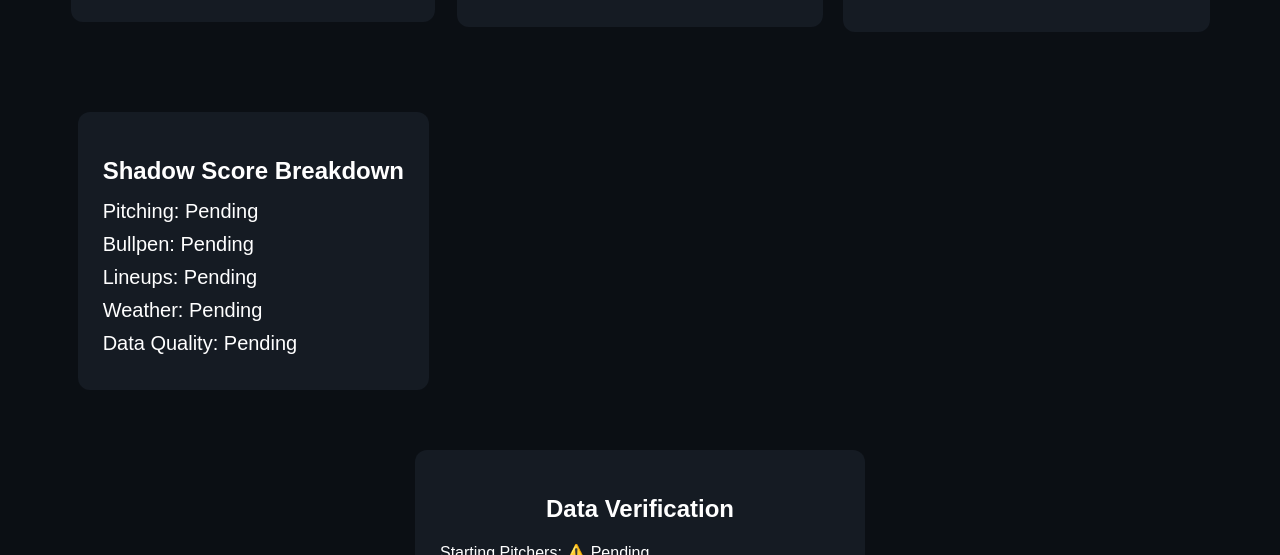
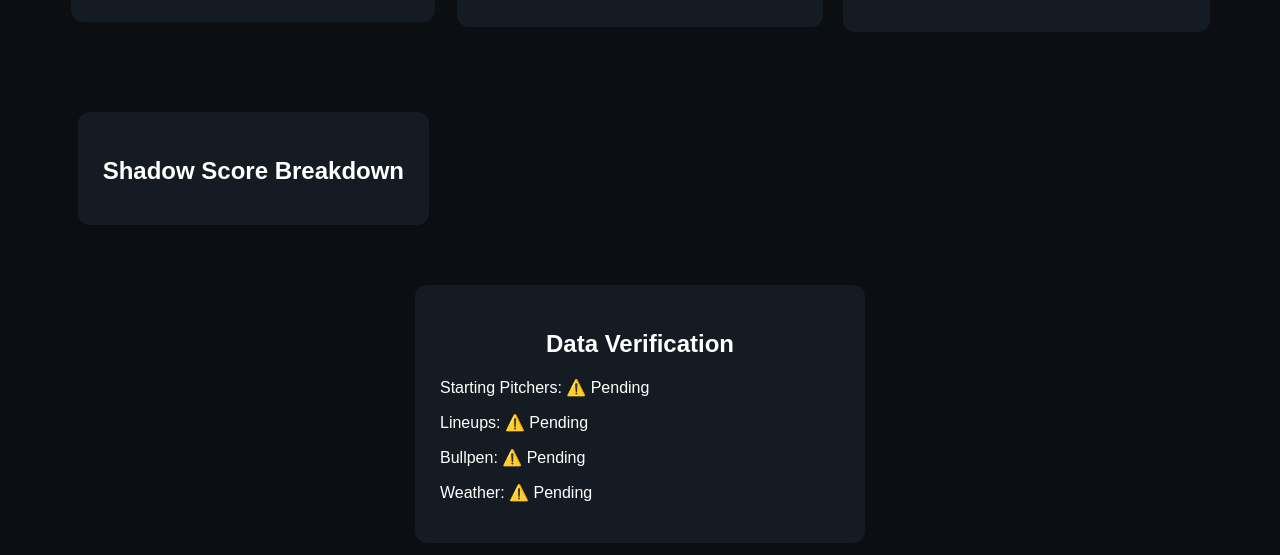
Before and after one commit to shadowsports/shadow-sports-intelligence, a plain HTML site: page frontend/index.html in a window 1280 px wide. Shown: the part 633-1188 px from the top of the page. Drawn offline with Linux system fonts and the light colour scheme.

Commit message:
Update score placeholders in index.html

```diff
--- a/frontend/index.html
+++ b/frontend/index.html
@@ -59,15 +59,15 @@ Loading...
 
 <h2>Shadow Score Breakdown</h2>
 
-<p>Pitching: Pending</p>
+<p id="pitching-score"></p>
 
-<p>Bullpen: Pending</p>
+<p id="bullpen-score"></p>
 
-<p>Lineups: Pending</p>
+<p id="lineup-score"></p>
 
-<p>Weather: Pending</p>
+<p id="weather-score"></p>
 
-<p>Data Quality: Pending</p>
+<p id="data-score"></p>
 
 </section>
  </div>
```
